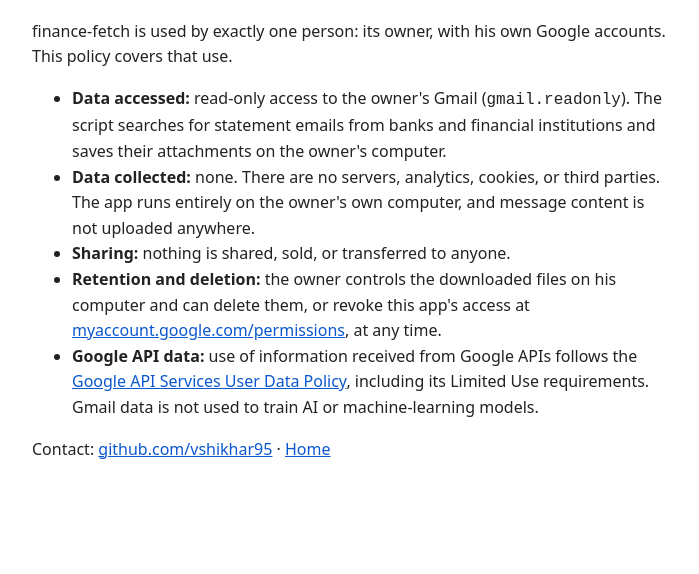
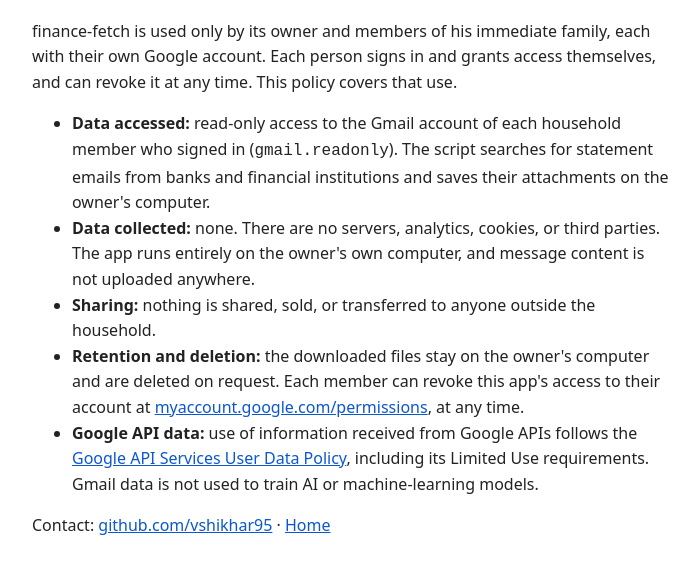
Before and after one commit to vshikhar95/finance-fetch, a plain HTML site: page privacy.html in a window 1280 px wide. Shown: the part 102-676 px from the top of the page, without its empty margins (288-987 px from the left). Drawn offline with Linux system fonts and the light colour scheme.

Commit message:
Cover use by the owner's immediate family, each signing in themselves
Co-Authored-By: Claude Opus 5.5 <noreply@anthropic.com>

```diff
--- a/privacy.html
+++ b/privacy.html
@@ -8,15 +8,16 @@
 </head>
 <body>
 <h1>Privacy policy</h1>
-<p>finance-fetch is used by exactly one person: its owner, with his own Google accounts. This policy covers that use.</p>
+<p>finance-fetch is used only by its owner and members of his immediate family, each with their own Google account. Each person signs in
+and grants access themselves, and can revoke it at any time. This policy covers that use.</p>
 <ul>
-<li><strong>Data accessed:</strong> read-only access to the owner's Gmail (<code>gmail.readonly</code>). The script searches for statement
+<li><strong>Data accessed:</strong> read-only access to the Gmail account of each household member who signed in (<code>gmail.readonly</code>). The script searches for statement
 emails from banks and financial institutions and saves their attachments on the owner's computer.</li>
 <li><strong>Data collected:</strong> none. There are no servers, analytics, cookies, or third parties. The app runs entirely on the
 owner's own computer, and message content is not uploaded anywhere.</li>
-<li><strong>Sharing:</strong> nothing is shared, sold, or transferred to anyone.</li>
-<li><strong>Retention and deletion:</strong> the owner controls the downloaded files on his computer and can delete them, or revoke this
-app's access at <a href="https://myaccount.google.com/permissions">myaccount.google.com/permissions</a>, at any time.</li>
+<li><strong>Sharing:</strong> nothing is shared, sold, or transferred to anyone outside the household.</li>
+<li><strong>Retention and deletion:</strong> the downloaded files stay on the owner's computer and are deleted on request. Each member can revoke this
+app's access to their account at <a href="https://myaccount.google.com/permissions">myaccount.google.com/permissions</a>, at any time.</li>
 <li><strong>Google API data:</strong> use of information received from Google APIs follows the
 <a href="https://developers.google.com/terms/api-services-user-data-policy">Google API Services User Data Policy</a>, including its Limited Use
 requirements. Gmail data is not used to train AI or machine-learning models.</li>
```
Also changed, not shown: index.html (+4 -3 lines), terms.html (+1 -1 lines), 1 other file.
